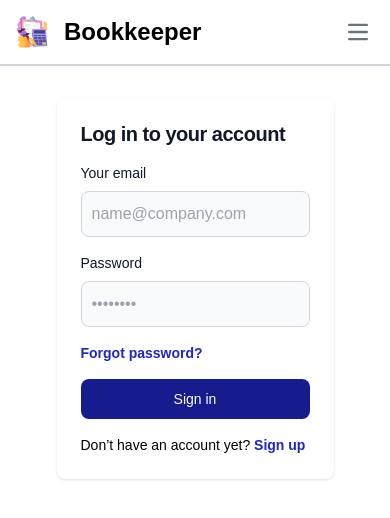
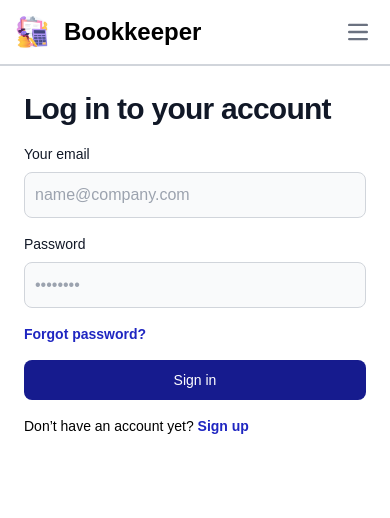
Before and after one commit to anthoniohagitobing/bookkeeper-web-app, a Next.js app: page /en/user/log-in in a window 390 px wide. Shown: the top 518 px of the page. Built offline with nearby package versions, Linux system fonts and the light colour scheme; no server answers; a web font is replaced by a local one.

Commit message:
feat: adjust log in page

```diff
--- a/src/app/[locale]/(page)/user/log-in/log-in-form-component.tsx
+++ b/src/app/[locale]/(page)/user/log-in/log-in-form-component.tsx
@@ -42,8 +42,8 @@
     }
 
     return (
-        <div className="p-6 space-y-4 md:space-y-6 sm:p-8 w-full bg-white rounded-lg shadow dark:border md:mt-0 sm:max-w-md xl:p-0 dark:bg-gray-800 dark:border-gray-700">
-            <h1 className="text-xl font-bold leading-tight tracking-tight text-gray-900 md:text-2xl dark:text-white">
+        <div className="p-6 space-y-4 md:space-y-6 sm:p-8 w-full bg-white dark:border md:mt-0 dark:bg-gray-800 dark:border-gray-700">
+            <h1 className="text-3xl font-bold leading-tight tracking-tight text-gray-900 md:text-2xl dark:text-white">
                 Log in to your account
             </h1>
             <form className="space-y-4 md:space-y-6" onSubmit={handleLogIn}>
--- a/src/app/[locale]/(page)/user/log-in/page.tsx
+++ b/src/app/[locale]/(page)/user/log-in/page.tsx
@@ -1,5 +1,5 @@
 // IMPORT MODULES
-import LogInComponent from './log-in-component';
+import LogInComponent from './backup-log-in-component';
 import CheckAuthComponent from "../../_global/check-auth-component";
 import { useRouter, Link } from "@/navigation";
 
@@ -14,7 +14,7 @@
   return (
       <>
         <CheckAuthComponent />
-        <div className="flex flex-col items-center justify-center px-6 py-8 mx-auto md:h-screen lg:py-0">
+        <div className="flex flex-col items-center justify-center w-full">
           <LogInFormComponent />
           {/* picture */}
         </div>
```
Also changed, not shown: src/app/[locale]/(page)/user/log-in/backup-log-in-component.tsx (renamed from src/app/[locale]/(page)/user/log-in/log-in-component.tsx).
